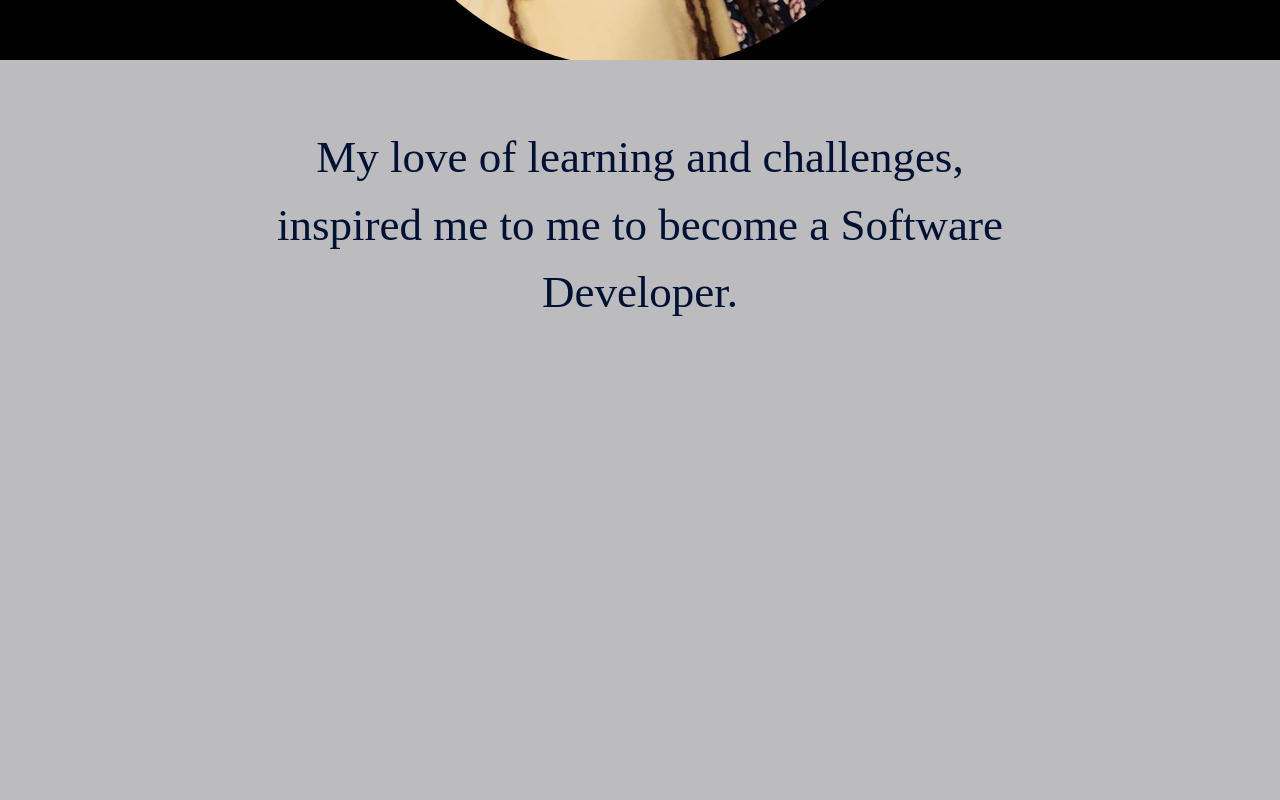
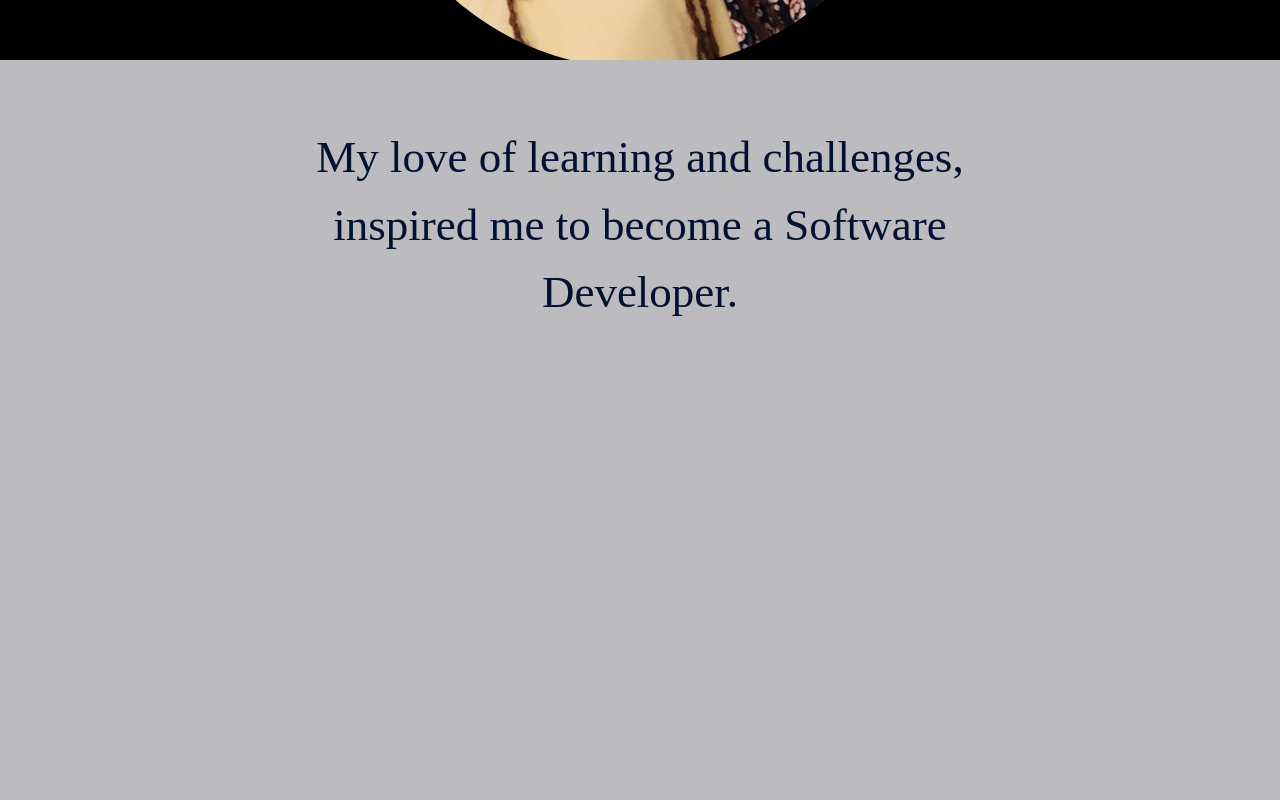
Before and after one commit to Capril1042/Portfolio, a React (Create React App) app in the folder portfolio/: page / in a window 1280 px wide. Shown: the part 740-1540 px from the top of the page. Built offline with nearby package versions, Linux system fonts and the light colour scheme; the HTML template or start-up script is replaced by a standard one; a web font is replaced by a local one.

Commit message:
fixed typo in about me page

```diff
--- a/portfolio/src/Components/PageViews/AboutMePage.js
+++ b/portfolio/src/Components/PageViews/AboutMePage.js
@@ -6,7 +6,7 @@ class AboutMePage extends Component {
         return(
             <section id="about" className="about">
                 <p>My love of learning and challenges, inspired me to
-                    me to become a Software Developer.</p>
+                 become a Software Developer.</p>
             </section>
             );
     }
```
